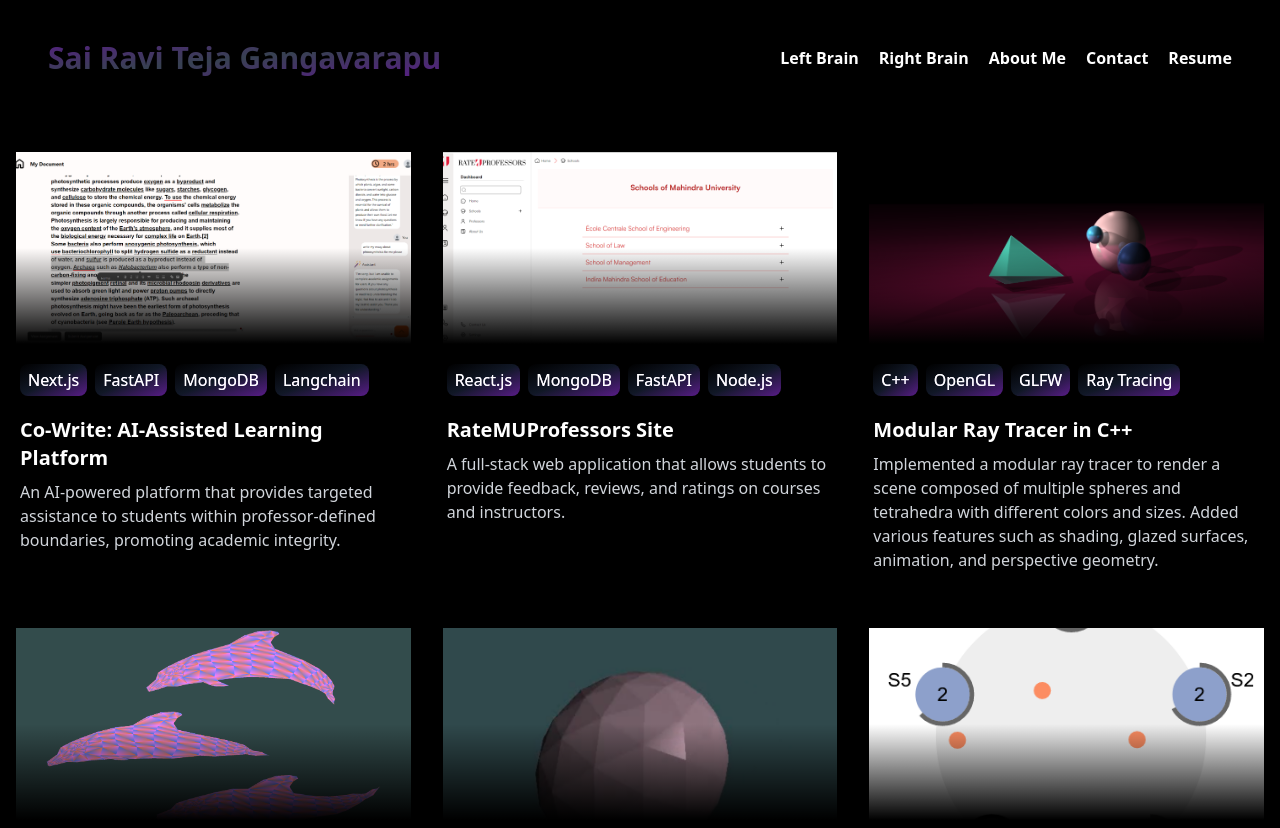
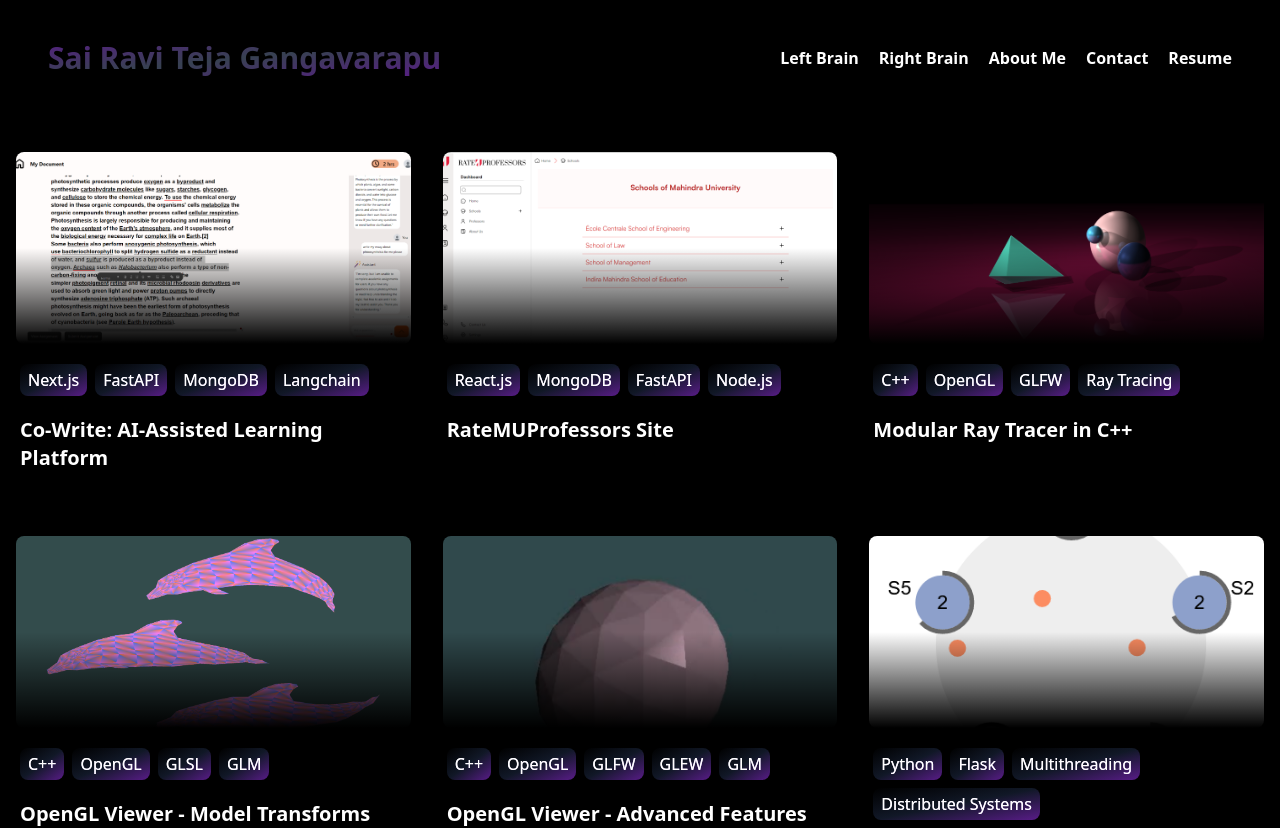
Before and after one commit to FloareDor/Portfolio-Site, a Next.js app: page /left-brain in a window 1280 px wide. Shown: the top 828 px of the page. Built offline with nearby package versions, Linux system fonts and the light colour scheme.

Commit message:
chore: removed descriptions on project page and made the projectCards slightly round

```diff
--- a/src/components/projectPage/ProjectCard.tsx
+++ b/src/components/projectPage/ProjectCard.tsx
@@ -23,7 +23,7 @@ const ProjectCard: React.FC<ProjectCardProps> = ({ id, title, technologies, desc
           {isGif ? (
             <img src={image} alt={title} className="w-full h-full object-cover" />
           ) : (
-            <Image src={image} alt={title} layout="fill" objectFit="cover" />
+            <Image src={image} alt={title} layout="fill" objectFit="cover" className='rounded-lg'/>
           )}
           <div className="absolute inset-0 bg-gradient-to-t from-black via-transparent to-transparent"></div>
         </div>
@@ -39,7 +39,7 @@ const ProjectCard: React.FC<ProjectCardProps> = ({ id, title, technologies, desc
       </div>
         <div className="py-4 pl-1">
           <h2 className="text-lg sm:text-xl md:text-xl lg:text-xl text-white font-semibold mb-2">{title}</h2>
-          <p className="text-gray-300 hidden lg:block md:block sm:block">{description}</p>
+          {/* <p className="text-gray-300 hidden lg:block md:block sm:block">{description}</p> */}
         </div>
       </div>
     </Link>
```
